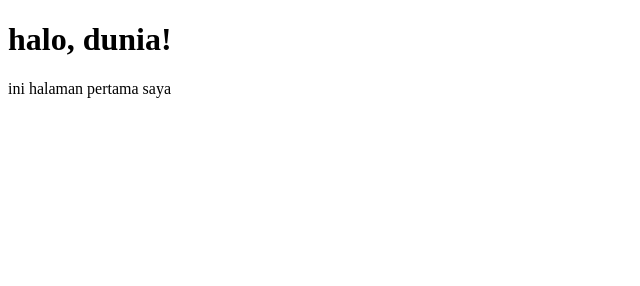
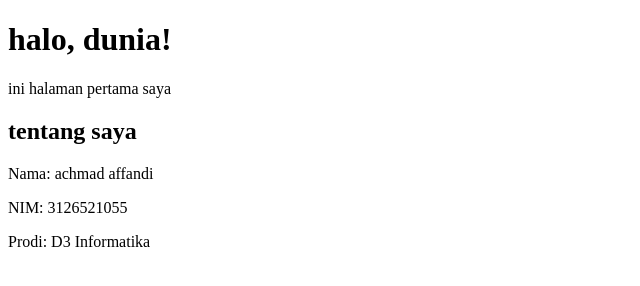
Before and after one commit to achmadaffandi785-debug/latihan-web-1, a plain HTML site: page index.html in a window 1280 px wide. Shown: the whole page, without its empty margins (0-640 px from the left). Drawn offline with Linux system fonts and the light colour scheme.

Commit message:
Menambahkan informasi diri

```diff
--- a/index.html
+++ b/index.html
@@ -7,4 +7,8 @@
 <body>
    <h1>halo, dunia!</h1>
    <p>ini halaman pertama saya</p>
+   <h2>tentang saya</h2>
+<p>Nama: achmad affandi</p>
+<p>NIM: 3126521055</p>
+<p>Prodi: D3 Informatika</p>
 </body>
```
